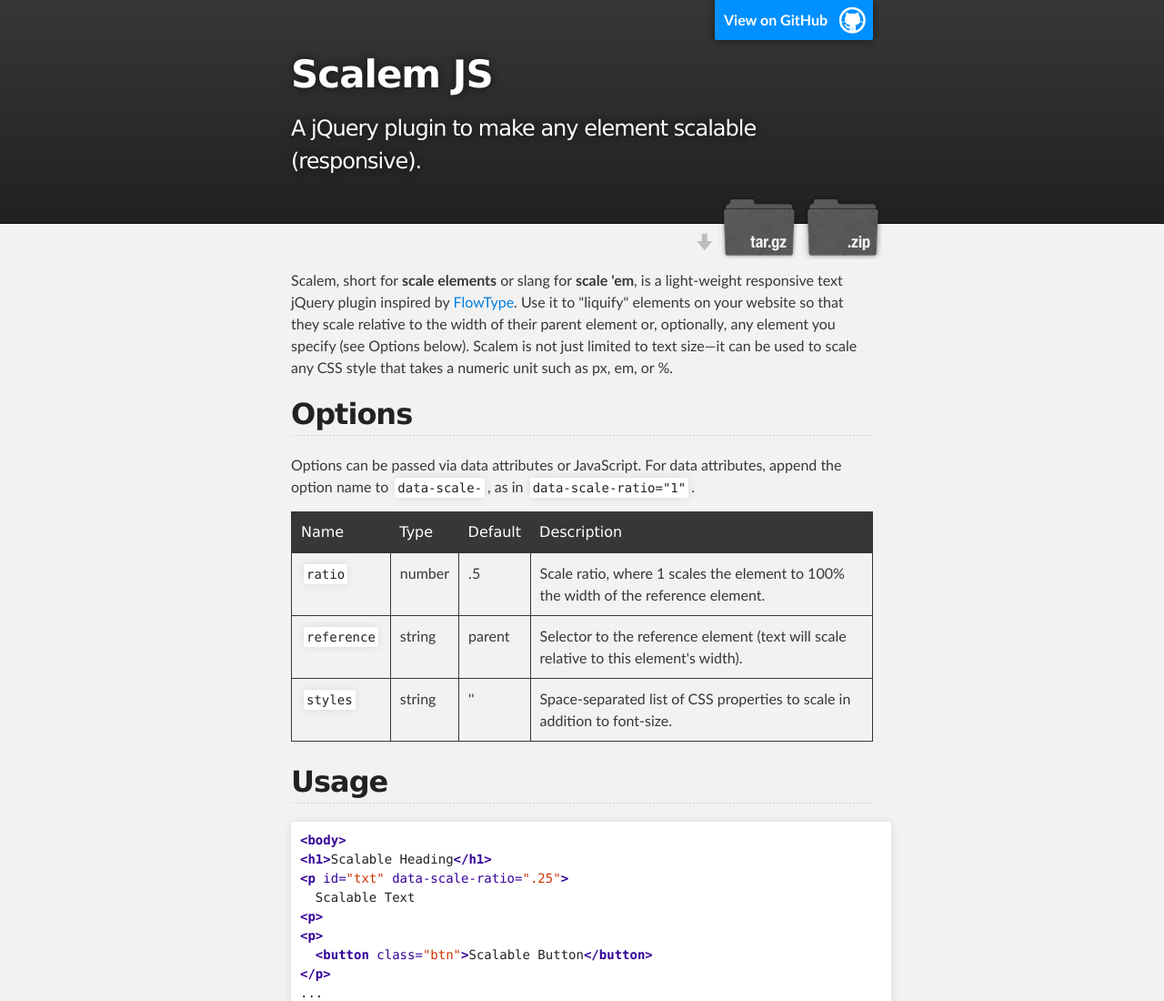
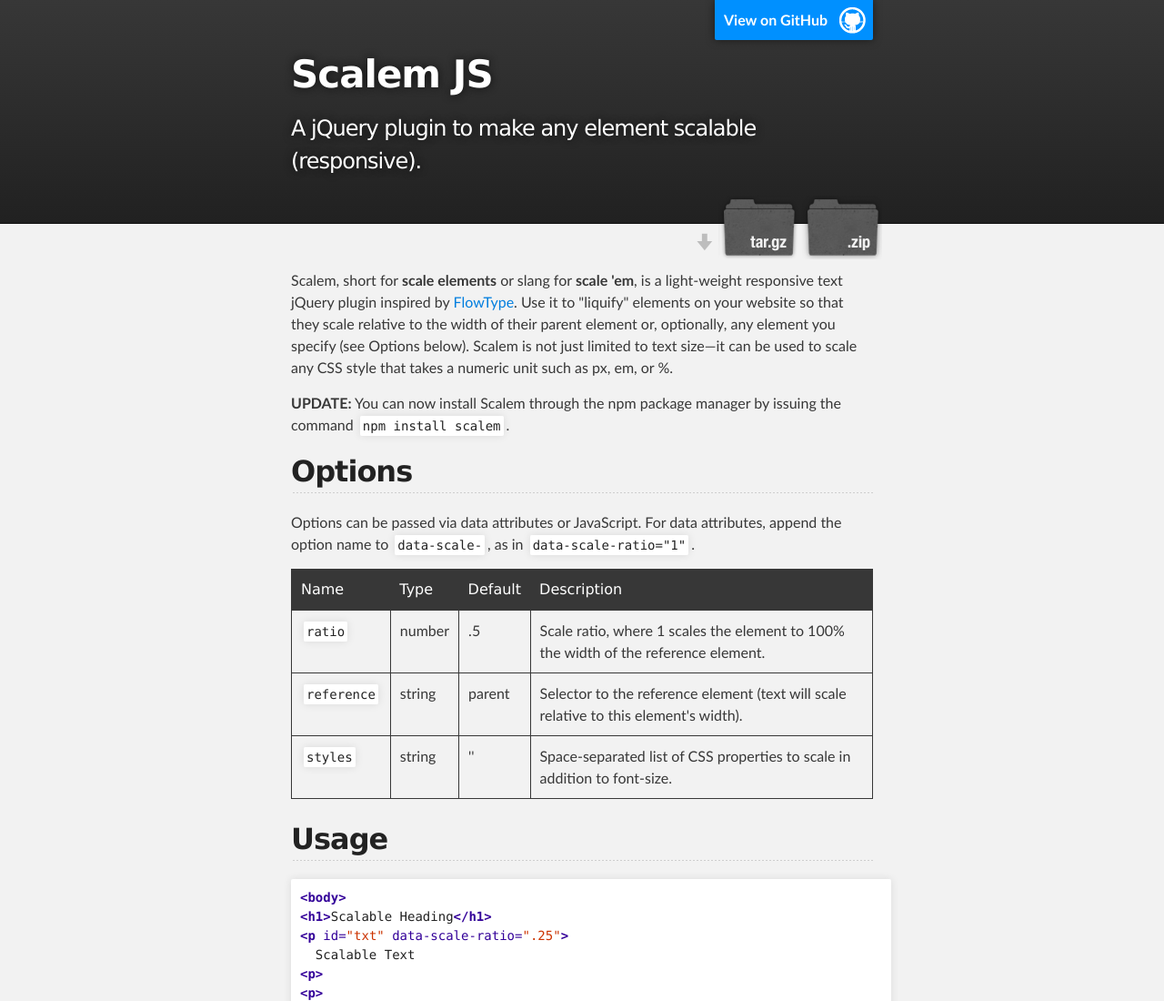
Before and after one commit to thdoan/scalem, a plain HTML site: page index.html in a window 1280 px wide. Shown: the top 1100 px of the page at 91% size. Drawn offline with Linux system fonts and the light colour scheme.

Commit message:
Updated content

```diff
--- a/index.html
+++ b/index.html
@@ -33,6 +33,7 @@
       <section id="main_content" class="inner">
 
 <p>Scalem, short for <strong>scale elements</strong> or slang for <strong>scale 'em</strong>, is a light-weight responsive text jQuery plugin inspired by <a href="http://simplefocus.com/flowtype/">FlowType</a>. Use it to "liquify" elements on your website so that they scale relative to the width of their parent element or, optionally, any element you specify (see Options below). Scalem is not just limited to text size&mdash;it can be used to scale any CSS style that takes a numeric unit such as px, em, or %.</p>
+<p><strong>UPDATE:</strong> You can now install Scalem through the npm package manager by issuing the command <code>npm install scalem</code>.</p>
 
 <h2>
 <a name="options" class="anchor" href="#options"><span class="octicon octicon-link"></span></a>Options</h2>
```
